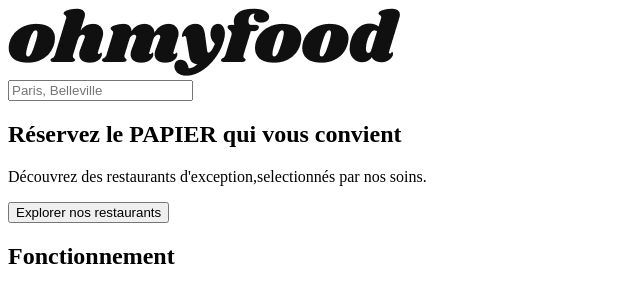
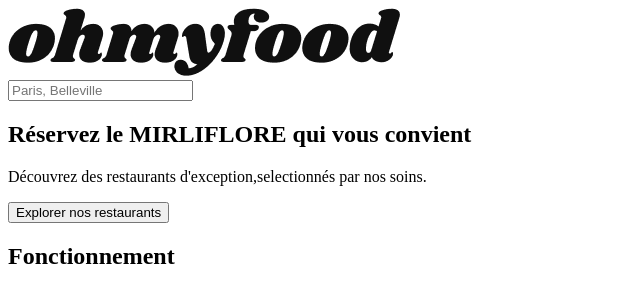
Before and after one commit to Revan80/OpenClassroomsP3, a plain HTML site: page index.html in a window 1280 px wide. Shown: the top 287 px of the page, without its empty margins (0-640 px from the left). Drawn offline with Linux system fonts and the light colour scheme.

Commit message:
ModificationBody

```diff
--- a/index.html
+++ b/index.html
@@ -14,7 +14,7 @@
     </header>
     <section>
       <input type="text" placeholder="Paris, Belleville" />
-      <h1>Réservez le PAPIER qui vous convient</h1>
+      <h1>Réservez le MIRLIFLORE qui vous convient</h1>
       <p>Découvrez des restaurants d'exception,selectionnés par nos soins.</p>
       <button>Explorer nos restaurants</button>
     </section>
```
